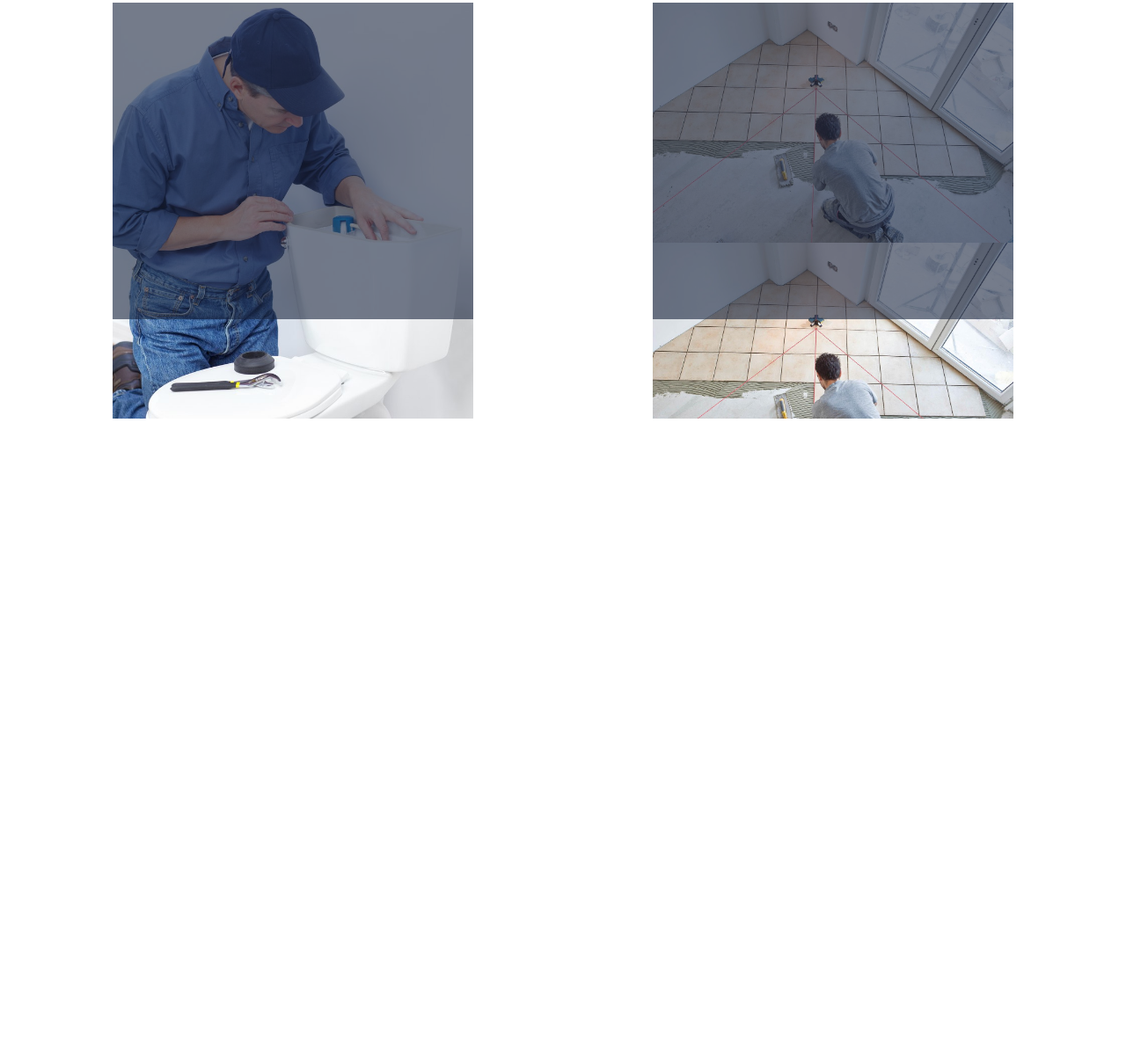
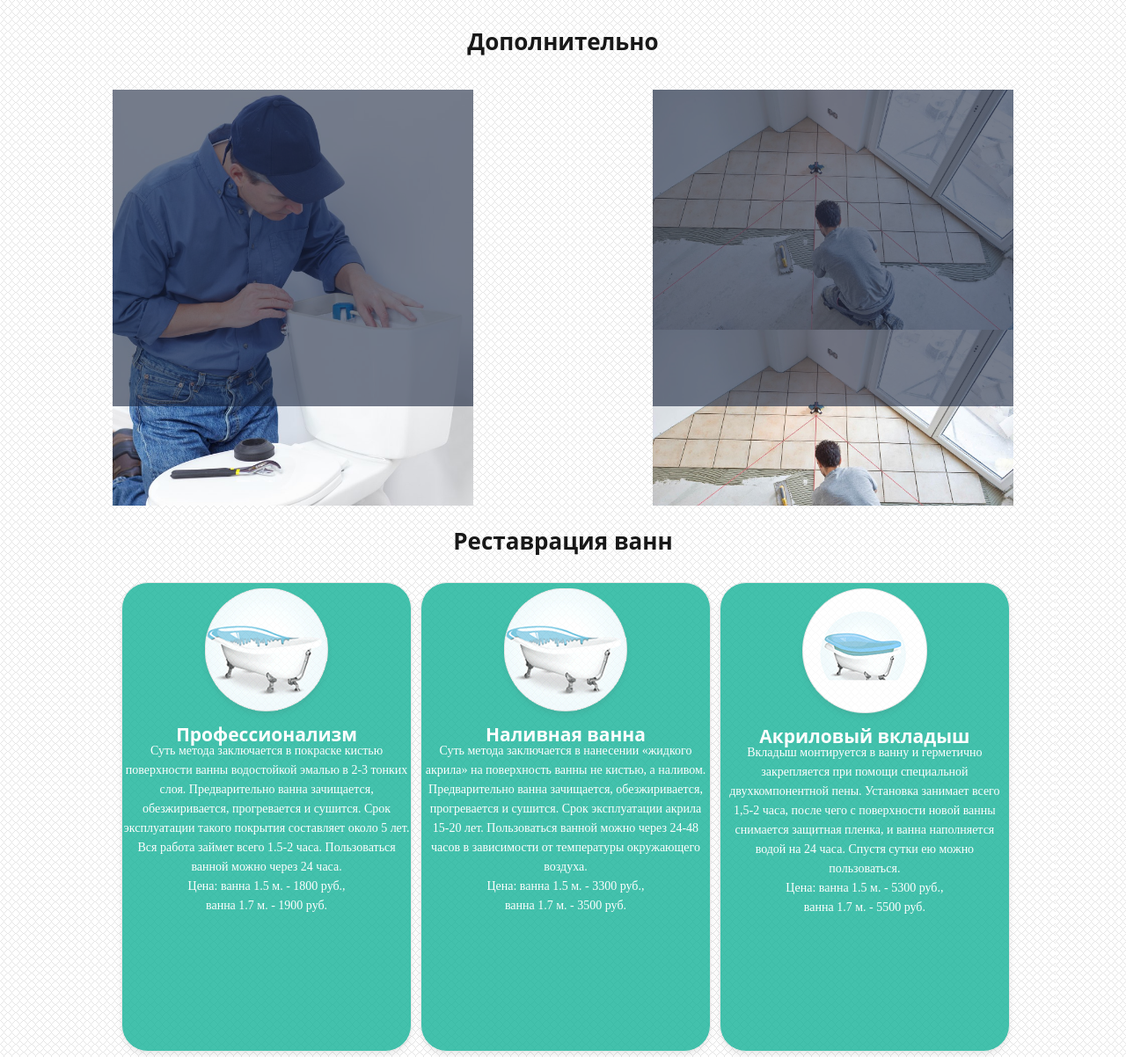
Before and after one commit to drafe1/bathroom, a plain HTML site: page index.html in a window 1280 px wide. Shown: the part 2560-3762 px from the top of the page at 88% size. Before the commit the page ends 3036 px from the top, so only its background shows below. Drawn offline with Linux system fonts and the light colour scheme.

Commit message:
add restavration

```diff
--- a/index.html
+++ b/index.html
@@ -109,6 +109,8 @@
 			</div>
 
 		</div>
+
+		</div>
 		<div class="dop">
 			<div><p>Дополнительно</p></div>
 			<div class="jobs">
@@ -120,6 +122,21 @@
 				</div>
 			</div>
 		</div>
+		<div class="restavraion">
+			<div class="text"><p>Реставрация ванн</p></div>
+			<div class="restblock">
+				<div class='rest'><img src="img/van1.png"><span>Профессионализм</span><div class="p1"><p>Суть метода заключается в покраске кистью поверхности ванны водостойкой эмалью в 2-3 тонких слоя. Предварительно ванна зачищается, обезжиривается, прогревается и сушится. Срок эксплуатации такого покрытия составляет около 5 лет. Вся работа займет всего 1.5-2 часа. Пользоваться ванной можно через 24 часа.<br>
+Цена: ванна 1.5 м. - 1800 руб., <br>
+           ванна 1.7 м. - 1900 руб.</p></div></div>
+			<div class='rest'><img src="img/van1.png"><span>Наливная ванна</span><div class="p1"><p>Суть метода заключается в нанесении «жидкого акрила» на поверхность ванны не кистью, а наливом. Предварительно ванна зачищается, обезжиривается, прогревается и сушится. Срок эксплуатации акрила 15-20 лет. Пользоваться ванной можно через 24-48 чаcов в зависимости от температуры окружающего воздуха. <br>
+Цена: ванна 1.5 м. - 3300 руб., <br>
+           ванна 1.7 м. - 3500 руб.
+</p></div></div>
+			<div class='rest'><img src="img/van3.png"><span>Акриловый вкладыш</span><div class="p1"><p>Вкладыш монтируется в ванну и герметично закрепляется при помощи специальной двухкомпонентной пены. Установка занимает всего 1,5-2 часа, после чего с поверхности новой ванны снимается защитная пленка, и ванна наполняется водой на 24 часа. Спустя сутки ею можно пользоваться.<br>
+Цена: ванна 1.5 м. - 5300 руб., <br>
+           ванна 1.7 м. - 5500 руб.
+</p></div></div>
+			</div>
 		</div>
 	</div>
 
--- a/style.css
+++ b/style.css
@@ -1,5 +1,8 @@
 * {
 	margin: 0;
+}
+body {
+	background: url(img/bg.png);
 }
 nav {
 	height: 85px;
@@ -535,7 +538,7 @@ span#phone2{
 	width: 100%;
 	height:528;
 	position: relative;
-	margin: 150px auto;
+	margin: 150px auto 40px auto;
 
 }
 .dop p {
@@ -581,3 +584,63 @@ font-weight: 700;
 	background-color: #1a263f;
 	vertical-align: bottom;
 }
+.restavraion {
+
+	height: 605px;
+
+}
+.restavration p {
+	text-align: center;
+}
+.text {
+	text-align: center;
+	display: block;
+	height: 25px;
+opacity: 0.9;
+color: black;
+font-family: "Open Sans";
+font-size: 26px;
+font-weight: 700;
+}
+.restblock {
+	margin: 40px auto auto auto;
+	width: 80%;
+}
+
+.rest {
+	margin: 0 auto auto 1%;
+	width: 32%;
+	display: inline-block;
+	float: left;
+	height: 532px;
+opacity: 0.8;
+background-color: #15b298;
+border: 1px solid #e3e3e3;
+border-radius: 30px;
+box-shadow: 0 4px 8px rgba(0, 0, 0, 0.1);
+}
+.rest img {
+	display: block;
+	margin: 5px auto;
+}
+.rest span {
+	display: block;
+	text-align: center;
+	height: 20px;
+color: white;
+font-family: "Open Sans";
+font-size: 21px;
+font-weight: 700;
+line-height: 24px;
+}
+.rest p {
+text-align: center;
+height: 233px;
+color: white;
+font-size: 14px;
+line-height: 22px;
+
+font-family: HelveticaNeueCyr;
+font-weight: 300;
+
+}
```
Also changed, not shown: img/van1.png (added), img/van3.png (added).
